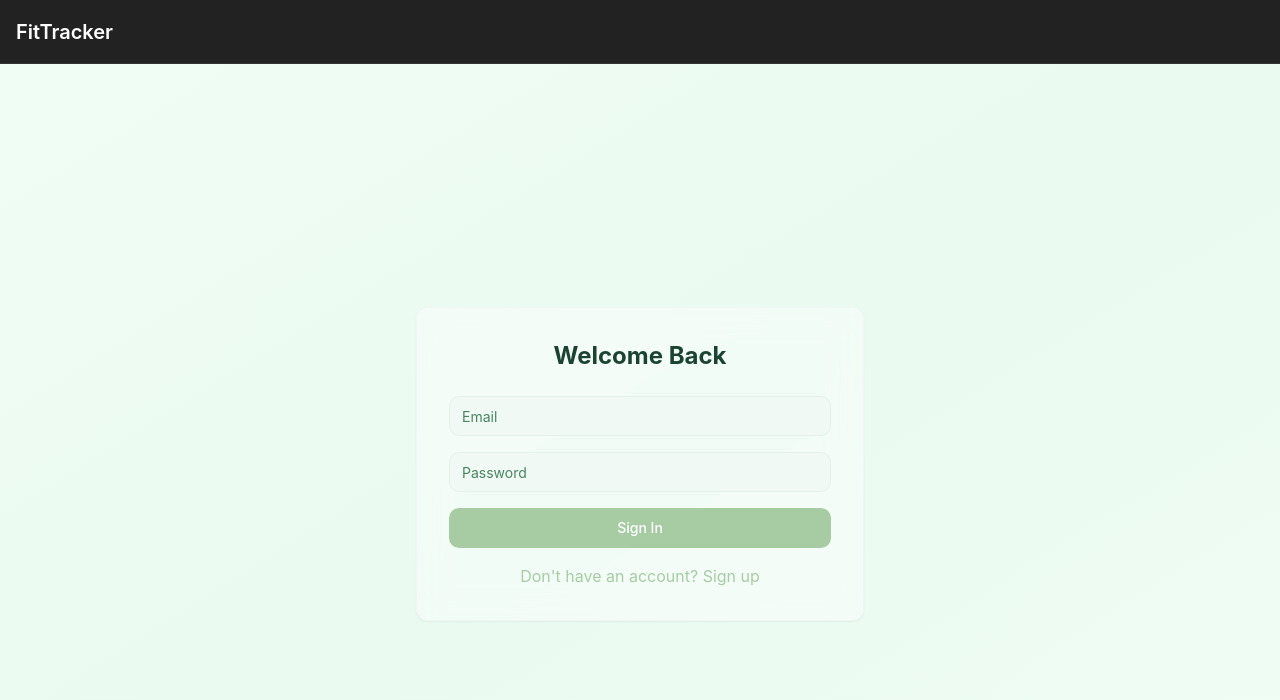
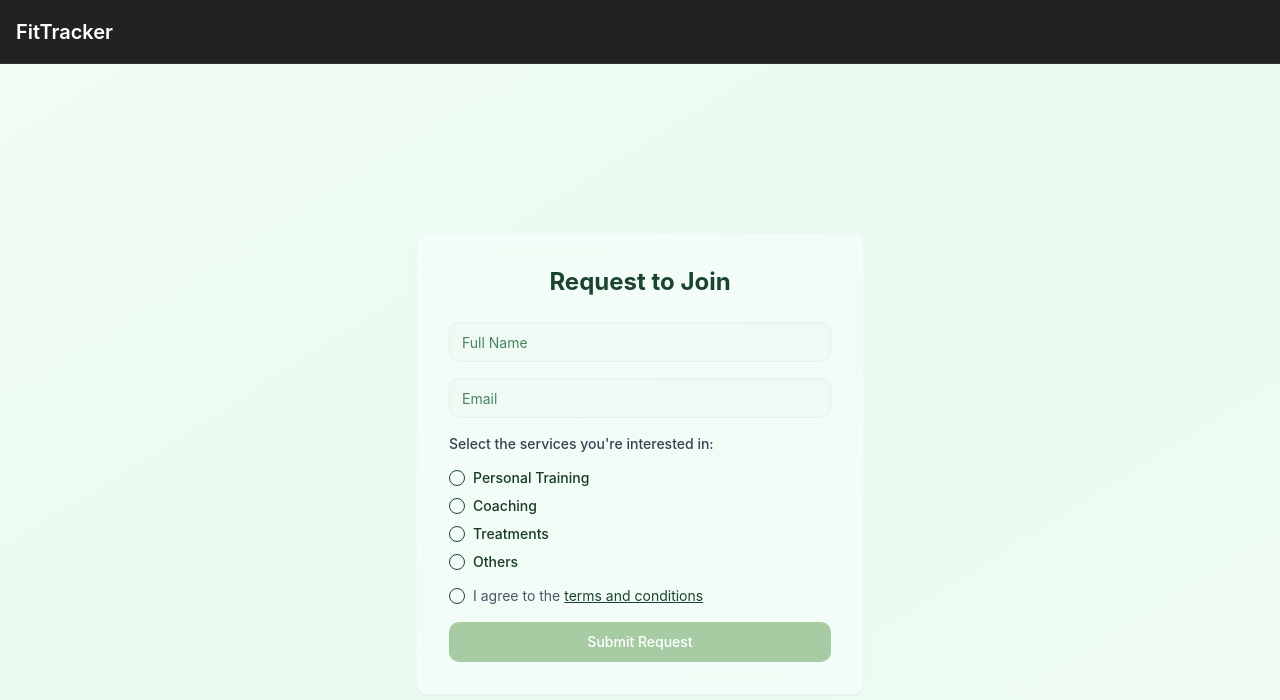
Before and after one commit to Piltoo/coachlink-journey, a React (Vite) app: page /auth in a window 1280 px wide. Shown: the top 700 px of the page. Built offline with nearby package versions, Linux system fonts and the light colour scheme.

Commit message:
Simplify signup process
Add temporary ID for signup and connect to waiting list for coach review.

```diff
--- a/src/pages/Auth.tsx
+++ b/src/pages/Auth.tsx
@@ -1,4 +1,5 @@
-import { useState, useEffect } from "react";
+
+import { useState } from "react";
 import { useNavigate } from "react-router-dom";
 import { Button } from "@/components/ui/button";
 import { Input } from "@/components/ui/input";
@@ -21,31 +22,19 @@ const serviceOptions: ServiceOption[] = [
 
 const Auth = () => {
   const [email, setEmail] = useState("");
-  const [password, setPassword] = useState("");
   const [fullName, setFullName] = useState("");
   const [isLoading, setIsLoading] = useState(false);
-  const [isSignUp, setIsSignUp] = useState(false);
   const [selectedServices, setSelectedServices] = useState<string[]>([]);
   const [agreedToTerms, setAgreedToTerms] = useState(false);
   const [showConfirmation, setShowConfirmation] = useState(false);
   const navigate = useNavigate();
   const { toast } = useToast();
 
-  useEffect(() => {
-    if (showConfirmation) {
-      const timer = setTimeout(() => {
-        navigate("/");
-      }, 5000);
-      return () => clearTimeout(timer);
-    }
-  }, [showConfirmation, navigate]);
-
   const handleSubmit = async (e: React.FormEvent) => {
     e.preventDefault();
     setIsLoading(true);
 
     try {
-      if (isSignUp) {
       if (selectedServices.length === 0) {
         throw new Error("Please select at least one service");
       }
@@ -53,26 +42,40 @@ const Auth = () => {
         throw new Error("Please agree to the terms and conditions");
       }
 
-        const { error } = await supabase.auth.signUp({
+      // Generate a temporary password
+      const tempPassword = Math.random().toString(36).slice(-8);
+
+      // Sign up the user with the temporary password
+      const { data: signUpData, error: signUpError } = await supabase.auth.signUp({
         email,
-          password,
+        password: tempPassword,
         options: {
           data: {
             full_name: fullName,
-              requested_services: selectedServices,
           },
         },
       });
-        if (error) throw error;
+
+      if (signUpError) throw signUpError;
+      if (!signUpData.user) throw new Error("Failed to create user");
+
+      // Create the coach-client relationship with pending status
+      const { error: relationError } = await supabase
+        .from('coach_clients')
+        .insert({
+          client_id: signUpData.user.id,
+          coach_id: process.env.VITE_DEFAULT_COACH_ID, // You'll need to set this in your .env
+          status: 'pending',
+          requested_services: selectedServices
+        });
+
+      if (relationError) throw relationError;
+
       setShowConfirmation(true);
-      } else {
-        const { error } = await supabase.auth.signInWithPassword({
-          email,
-          password,
-        });
-        if (error) throw error;
-        navigate("/dashboard");
-      }
+      setTimeout(() => {
+        navigate("/");
+      }, 5000);
+
     } catch (error: any) {
       toast({
         title: "Error",
@@ -90,7 +93,7 @@ const Auth = () => {
         <GlassCard className="w-full max-w-md p-8 bg-white/40 backdrop-blur-lg text-center">
           <h2 className="text-2xl font-bold text-primary mb-4">Thank you for your request!</h2>
           <p className="text-gray-600">
-            We will send you an email with the confirmation when your account is approved.
+            We will review your application and get back to you soon via email.
           </p>
           <p className="text-sm text-gray-500 mt-4">
             Redirecting to home page in a few seconds...
@@ -104,10 +107,9 @@ const Auth = () => {
     <div className="min-h-screen bg-gradient-to-br from-green-50 via-green-100/30 to-green-50 flex items-center justify-center px-4">
       <GlassCard className="w-full max-w-md p-8 bg-white/40 backdrop-blur-lg">
         <h2 className="text-2xl font-bold text-primary text-center mb-6">
-          {isSignUp ? "Create Account" : "Welcome Back"}
+          Request to Join
         </h2>
         <form onSubmit={handleSubmit} className="space-y-4">
-          {isSignUp && (
           <div>
             <Input
               type="text"
@@ -117,7 +119,6 @@ const Auth = () => {
               required
             />
           </div>
-          )}
           <div>
             <Input
               type="email"
@@ -127,18 +128,7 @@ const Auth = () => {
               required
             />
           </div>
-          <div>
-            <Input
-              type="password"
-              placeholder="Password"
-              value={password}
-              onChange={(e) => setPassword(e.target.value)}
-              required
-            />
-          </div>
 
-          {isSignUp && (
-            <>
           <div className="space-y-4">
             <div className="text-sm font-medium text-gray-700">
               Select the services you're interested in:
@@ -184,7 +174,6 @@ const Auth = () => {
                 type="button"
                 className="text-primary underline hover:text-primary/80"
                 onClick={() => {
-                      // Terms link placeholder - to be implemented
                   toast({
                     title: "Coming Soon",
                     description: "The terms and conditions are currently being drafted.",
@@ -195,33 +184,15 @@ const Auth = () => {
               </button>
             </label>
           </div>
-            </>
-          )}
 
           <Button
             type="submit"
             className="w-full bg-[#a7cca4] hover:bg-[#96bb93] text-white font-medium"
-            disabled={isLoading || (isSignUp && !agreedToTerms)}
+            disabled={isLoading}
           >
-            {isLoading ? "Loading..." : isSignUp ? "Sign Up" : "Sign In"}
+            {isLoading ? "Submitting..." : "Submit Request"}
           </Button>
         </form>
-        <div className="mt-4 text-center">
-          <button
-            type="button"
-            onClick={() => {
-              setIsSignUp(!isSignUp);
-              setSelectedServices([]); // Reset selected services when switching modes
-              setAgreedToTerms(false); // Reset terms agreement
-              setFullName(""); // Reset full name
-            }}
-            className="text-[#a7cca4] hover:underline"
-          >
-            {isSignUp
-              ? "Already have an account? Sign in"
-              : "Don't have an account? Sign up"}
-          </button>
-        </div>
       </GlassCard>
     </div>
   );
```
Lines whose indentation alone changed are shown as unchanged.
